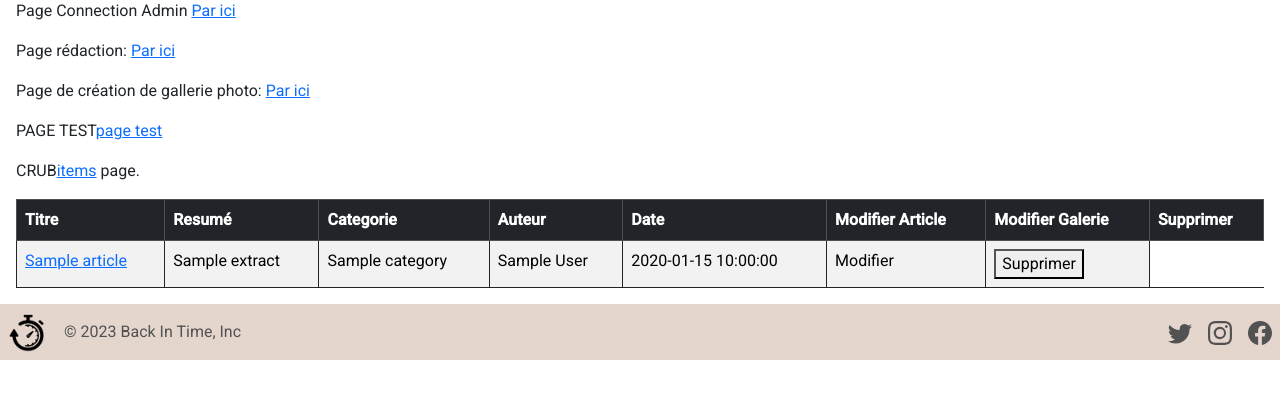
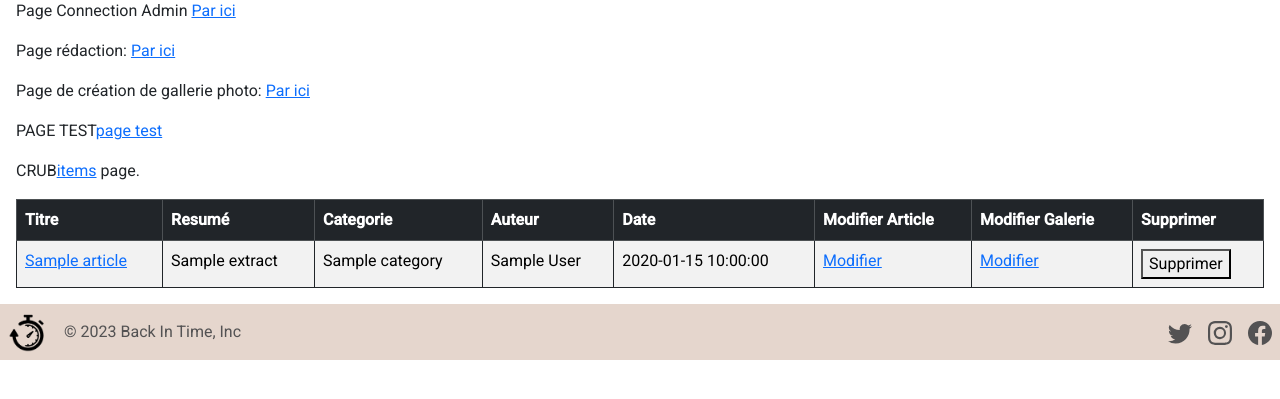
Before and after one commit to WildCodeSchool/032023_P2_Php_Lyon_Back_In_Time, a PHP site: template src/View/Admin/adminContentManagement.html.twig in a window 1280 px wide. Shown: the part 203-602 px from the top of the page. Run offline with PHP 8.4, Linux system fonts and the light colour scheme; the template is opened without the code that fills it: most values are stand-ins (such as "Sample title", 1, 10 or a date in 2020); some libraries are stand-ins or nearby versions.

Commit message:
add another column on the tables admin

```diff
--- a/src/View/Admin/adminContentManagement.html.twig
+++ b/src/View/Admin/adminContentManagement.html.twig
@@ -32,7 +32,8 @@
                 <td>{{ article.category }}</td>
                 <td>{{ article.author }}</td>
                 <td>{{ article.date }}</td>
-                <td><a>Modifier</a></td>
+                <td><a href="">Modifier</a></td>
+                <td><a href="">Modifier</a></td>
                 <td>
                     <form action="/articles/delete" method="POST">
                         <input type="hidden" name="id" value="{{ article.id }}">
```
